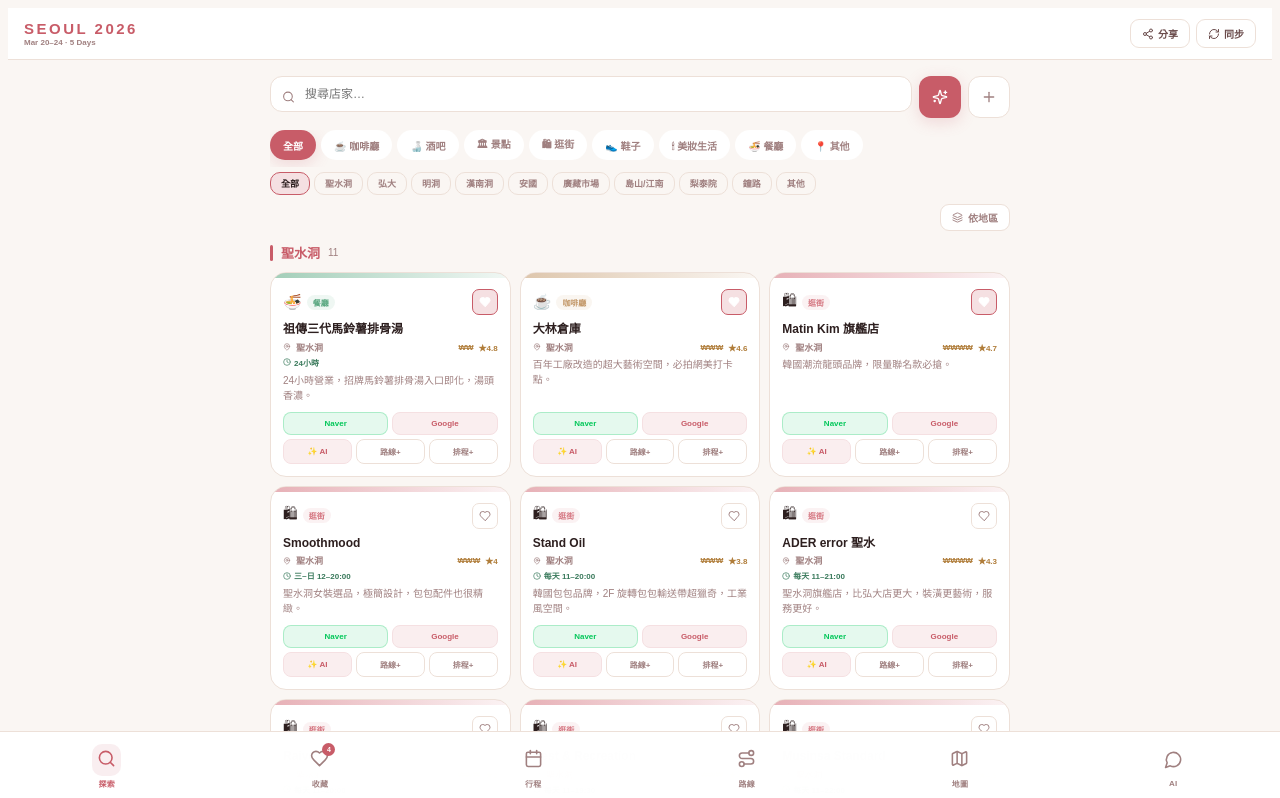
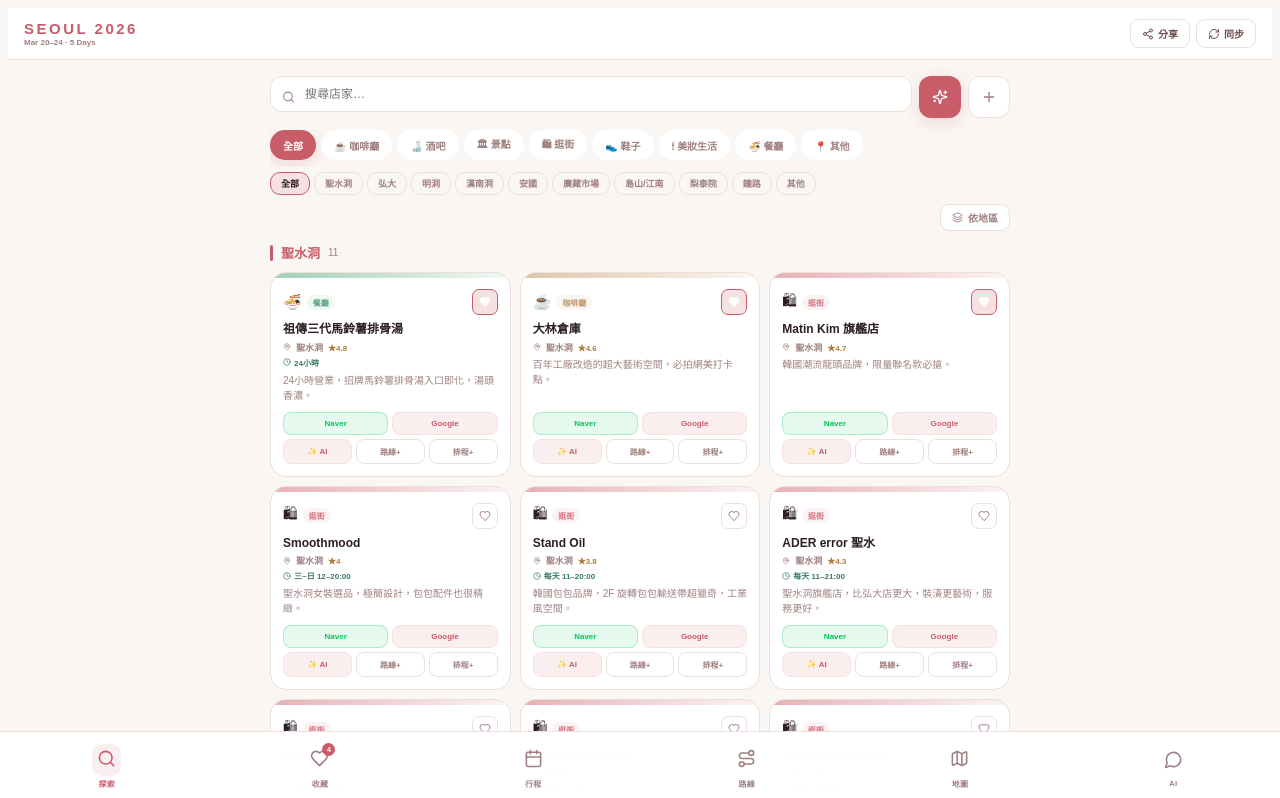
Before and after one commit to al159753al-del/seoul-202603, a React (Vite) app: page / in a window 1280 px wide. Shown: the top 798 px of the page. Built offline with nearby package versions, Linux system fonts and the light colour scheme.

Commit message:
Update App.jsx

```diff
--- a/src/App.jsx
+++ b/src/App.jsx
@@ -601,7 +601,7 @@
         <div style={{display:"flex",alignItems:"center",gap:5,marginBottom:3}}>
           <MapPin size={8} style={{color:T.muted,flexShrink:0}}/>
           <span style={{fontSize:9,color:T.muted,fontWeight:600}}>{loc.area}</span>
-          {loc.price&&<span style={{fontSize:8,color:T.gold,fontWeight:700,marginLeft:"auto"}}>{loc.price}</span>}
+
           {loc.rating&&<span style={{fontSize:8,color:T.gold,fontWeight:700}}>★{loc.rating}</span>}
         </div>
         {loc.hours&&<div style={{fontSize:8,color:T.green,fontWeight:700,marginBottom:5,display:"flex",alignItems:"center",gap:3}}><Clock size={8}/>{loc.hours}</div>}
@@ -637,7 +637,7 @@
           <div style={{fontWeight:900,fontSize:12,overflow:"hidden",textOverflow:"ellipsis",whiteSpace:"nowrap"}}>{loc.name}</div>
           <div style={{display:"flex",alignItems:"center",gap:5,marginTop:2}}>
             <span style={{fontSize:9,color:T.muted}}>{loc.area}</span>
-            {loc.price&&<span style={{fontSize:8,color:T.gold,fontWeight:700}}>{loc.price}</span>}
+
             {loc.rating&&<span style={{fontSize:8,color:T.gold,fontWeight:700}}>★{loc.rating}</span>}
             {inRoute&&<span style={{fontSize:8,background:T.roseGlow,color:T.rose,fontWeight:800,padding:"1px 5px",borderRadius:5}}>路線中</span>}
           </div>
```
